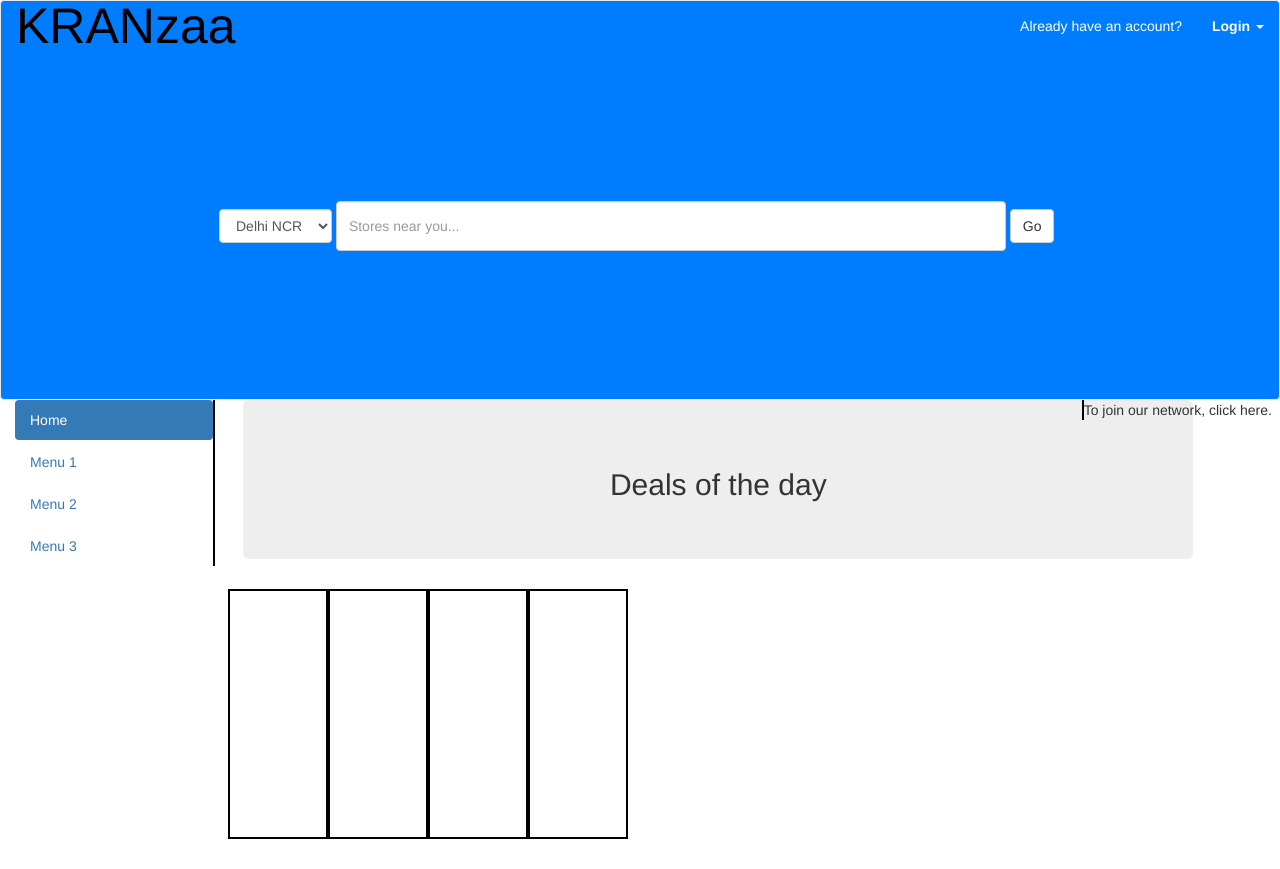
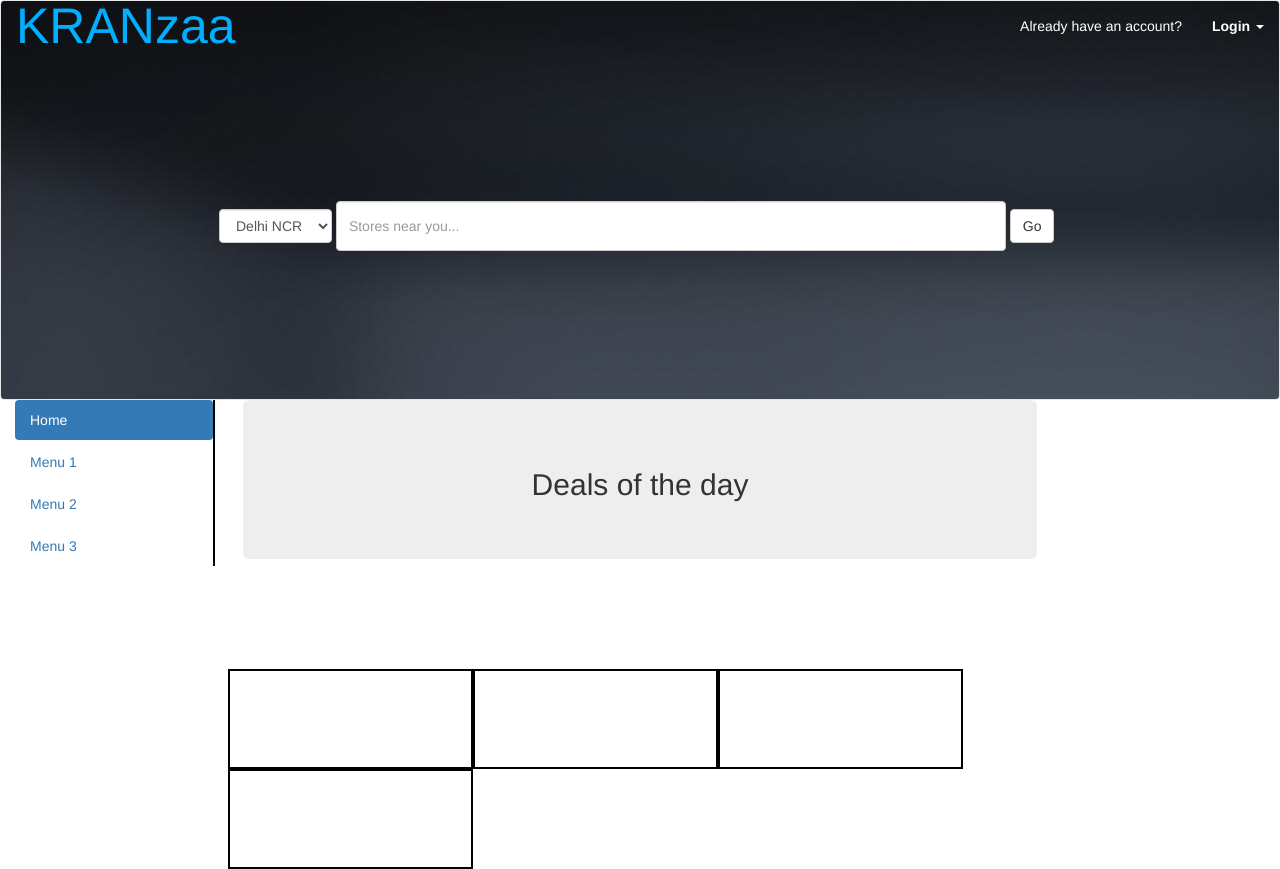
Before and after one commit to AbhimanyuDatta/ECom, a plain HTML site: page index.html in a window 1280 px wide. Before the commit the page ends 839 px from the top, so only its background shows below. Drawn offline with nearby package versions, Linux system fonts and the light colour scheme.

Commit message:
topbox changes

```diff
--- a/css/helper.css
+++ b/css/helper.css
@@ -6,23 +6,24 @@
 }
 .navbar{
 	height: 400px;
+    background-image: url(login.jpg);
 }
 .search-form{
 	margin-top: 150px;
 }
-
+.topbar
+{
+    background-image: url(login.jpg);
+}
 .jumbotron
 {
-    width: 950px;
-    float: left;
-    left: 250px;
 }
 
 .deal-box
 {
     float: left;
-    height:250px;
-    width: 100px;
+    height:100px;
+    width: 245px;
     display: block;
     border: 2px solid black;
 }
--- a/index.html
+++ b/index.html
@@ -20,7 +20,7 @@
 		.navbar
 		{
 			margin-bottom: 0px;
-			background-color: rgb(0,125,255);
+			background-image: url(login.jpg);
 
 		}
 		#left-side
@@ -39,10 +39,11 @@
 </head>
 
 <body>
-	<nav class="navbar navbar-default">
+	<nav class="navbar navbar-default topbar">
+
 		<div class="container-fluid">
 			<div class="navbar-header">
-				<a class="navbar-brand" href="#" style = "color: black">KRANzaa</a>
+				<a class="navbar-brand" href="#" style = "color: rgb(0,175,255)">KRANzaa</a>
 			</div>
 			<ul class="nav navbar-nav navbar-right navbar-login">
 				<li><p class="navbar-text">Already have an account?</p></li>
@@ -72,7 +73,7 @@
 										</div>
 										<div class="checkbox">
 											<label>
-												<input type="checkbox"> keep me logged-in
+												<input type="checkbox"> Keep me logged-in
 											</label>
 										</div>
 									</form>
@@ -86,6 +87,7 @@
 				</li>
 			</ul>
 		</div>
+
 		<div class="row">
 			<div class="col-sm-2"></div>
 			<div class="col-sm-8">
@@ -113,12 +115,13 @@
 	</div>
 	<div class = "col-sm-8">
 		<center>
-			<div class = "container-fluid" style = "float: left">
+			<div class = "container-fluid">
 				<div class ="jumbotron">
 					<h2>Deals of the day</h2>
 				</div>
 			</div>
-		<div class = "deal-box">
+		<br><br><br><br>
+		<div class = "deal-box" style = "padding-left: 50px">
 
 		</div>
 		<div class = "deal-box">
@@ -134,9 +137,7 @@
 	</div>
 
 	<div class = "col-sm-2">
-		<div id = "right-side">
-			<p>To join our network, click here.</p>
-		</div>
+
 	</div>
 	</body>
 
```
Also changed, not shown: login.jpg (added).
